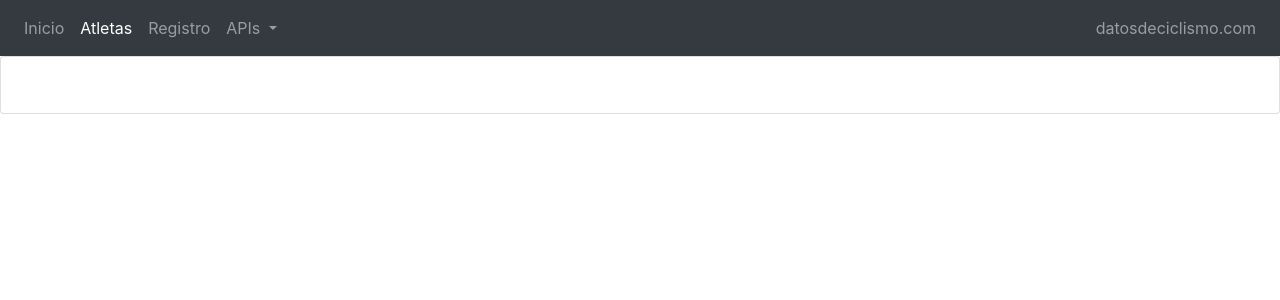
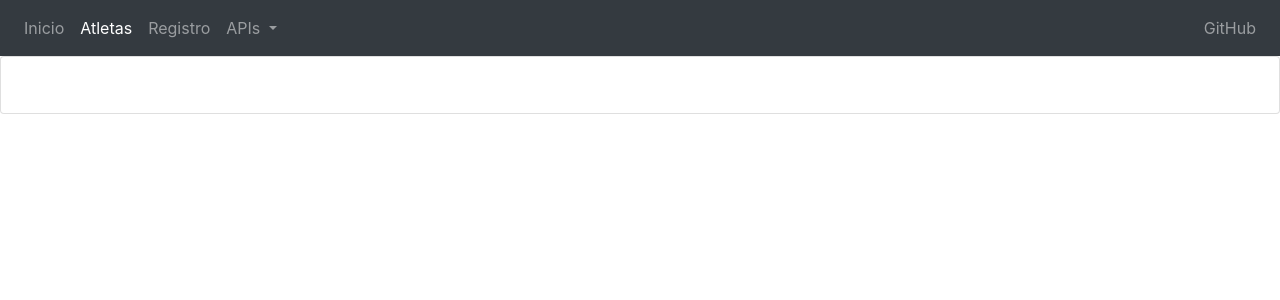
Before and after one commit to fernandorgonzalez/datosdeciclismo, a Django app: page /atletas/ in a window 1280 px wide. Shown: the top 300 px of the page. Run offline with Django 3.2, Linux system fonts and the light colour scheme; data that the repository does not hold is empty; parts of the project's set-up code (start-up, migrations or seed data) failed here and were passed over; some libraries are stand-ins or nearby versions.

Commit message:
Adding menu GitHub link to Navbar

```diff
--- a/app/templates/navbar_atletas.html
+++ b/app/templates/navbar_atletas.html
@@ -31,7 +31,7 @@
     <div class="collapse navbar-collapse" id="navbarNav">
       <ul class="navbar-nav">
         <li class="nav-item">
-          <a class="nav-link" href="/">datosdeciclismo.com</a>
+          <a class="nav-link" href="https://github.com/fernandorgonzalez/datosdeciclismo">GitHub</a>
         </li>
       </ul>
     </div>
--- a/app/templates/navbar_inicio.html
+++ b/app/templates/navbar_inicio.html
@@ -31,7 +31,7 @@
       <div class="collapse navbar-collapse" id="navbarNav">
         <ul class="navbar-nav">
           <li class="nav-item">
-            <a class="nav-link" href="/">datosdeciclismo.com</a>
+            <a class="nav-link" href="https://github.com/fernandorgonzalez/datosdeciclismo">GitHub</a>
           </li>
         </ul>
       </div>
```
